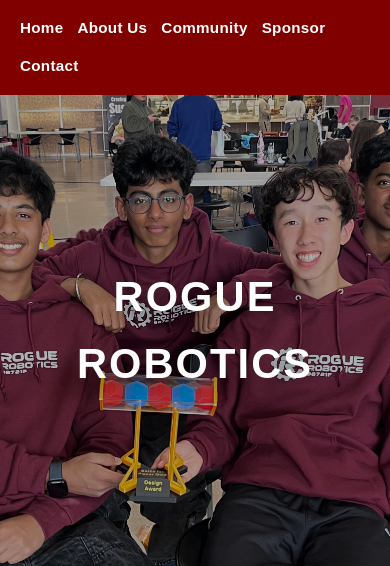
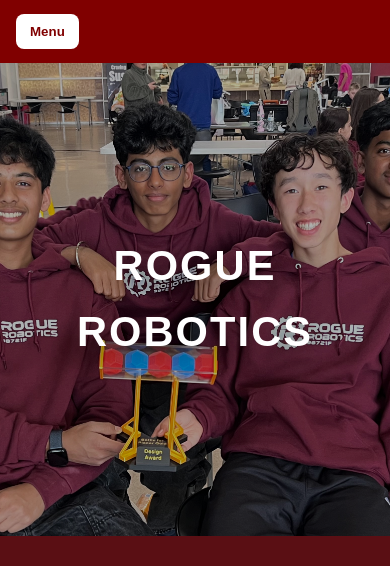
Before and after one commit to Person1782/rogueRoboticsWebsite, a Flask app: page / in a window 390 px wide. Shown: the top 566 px of the page. Run offline with Flask 3, Linux system fonts and the light colour scheme; some libraries are stand-ins or nearby versions.

Commit message:
made website responsive to different screen sizes

```diff
--- a/static/style.css
+++ b/static/style.css
@@ -1,3 +1,62 @@
+/* github copilot generated most of this code */
+
+/* Make nav links wrap cleanly and stay readable */
+nav {
+    display: flex;
+    align-items: center;
+    gap: 20px;
+    flex-wrap: wrap;
+    justify-content: flex-start;
+}
+
+nav a {
+    color: white;
+    text-decoration: none;
+    font-weight: bold;
+    font-size: 0.95rem;
+    letter-spacing: 0.02em;
+    white-space: nowrap;
+}
+
+/* Mobile/tablet fix */
+@media (max-width: 700px) {
+    nav {
+        padding: 14px 16px;
+        justify-content: center;
+        gap: 10px;
+    }
+
+    nav a {
+        font-size: 0.85rem;
+        white-space: normal;
+        text-align: center;
+        width: 100%;
+    }
+}
+
+.about-hero {
+    height: clamp(320px, 72vh, 700px);
+}
+
+.about-story-grid,
+.about-history-grid,
+.community-event-layout,
+.community-impact-grid {
+    display: grid;
+    grid-template-columns: repeat(auto-fit, minmax(280px, 1fr));
+    gap: 56px;
+}
+
+@media (max-width: 900px) {
+    .about-story-grid,
+    .about-history-grid,
+    .community-event-layout,
+    .community-impact-grid {
+        grid-template-columns: 1fr;
+    }
+}
+
+
 body {
     font-family: Arial, sans-serif;
     margin: 0;
@@ -607,3 +666,67 @@
 .contact-box button {
     margin-top: 12px;
 }
+
+nav {
+    background-color: maroon;
+    padding: 18px 32px;
+    display: flex;
+    align-items: center;
+    gap: 20px;
+    flex-wrap: wrap;
+    justify-content: flex-start;
+    position: relative;
+}
+
+.nav-links {
+    display: flex;
+    gap: 20px;
+    flex-wrap: wrap;
+}
+
+nav a {
+    color: white;
+    text-decoration: none;
+    font-weight: bold;
+    font-size: 0.95rem;
+    letter-spacing: 0.02em;
+}
+
+.nav-toggle {
+    display: none;
+    background: white;
+    color: maroon;
+    border: none;
+    border-radius: 8px;
+    padding: 10px 14px;
+    font-weight: bold;
+    cursor: pointer;
+}
+
+@media (max-width: 700px) {
+    nav {
+        padding: 14px 16px;
+        align-items: flex-start;
+    }
+
+    .nav-toggle {
+        display: inline-block;
+    }
+
+    .nav-links {
+        display: none;
+        width: 100%;
+        flex-direction: column;
+        gap: 10px;
+        padding-top: 12px;
+    }
+
+    .nav-links.open {
+        display: flex;
+    }
+
+    nav a {
+        width: 100%;
+        text-align: center;
+    }
+}
--- a/templates/base.html
+++ b/templates/base.html
@@ -8,15 +8,31 @@
 </head>
 <body>
     <nav>
-        <a href="{{ url_for('home') }}">Home</a>
-        <a href="{{ url_for('about') }}">About Us</a>
-        <a href="{{ url_for('community') }}">Community</a>
-        <a href="{{ url_for('sponsor') }}">Sponsor</a>
-        <a href="{{ url_for('contact') }}">Contact</a>
+        <button class="nav-toggle" aria-expanded="false" aria-controls="nav-links">
+            Menu
+        </button>
+        <div id="nav-links" class="nav-links">
+            <a href="{{ url_for('home') }}">Home</a>
+            <a href="{{ url_for('about') }}">About Us</a>
+            <a href="{{ url_for('community') }}">Community</a>
+            <a href="{{ url_for('sponsor') }}">Sponsor</a>
+            <a href="{{ url_for('contact') }}">Contact</a>
+        </div>
     </nav>
-
     <main>
         {% block content %}{% endblock %}
     </main>
+    <script>
+        const toggleButton = document.querySelector('.nav-toggle');
+        const navLinks = document.querySelector('.nav-links');
+
+        if (toggleButton && navLinks) {
+            toggleButton.addEventListener('click', () => {
+                const isOpen = navLinks.classList.toggle('open');
+                toggleButton.setAttribute('aria-expanded', String(isOpen));
+            });
+        }
+    </script>
+    <!-- github copilot generated this js-->
 </body>
 </html>
--- a/templates/community.html
+++ b/templates/community.html
@@ -193,8 +193,8 @@
                 <p>Programs focused on students in our area.</p>
             </div>
             <div class="impact-card">
-                <h3>STEM</h3>
-                <p>Hands-on learning beyond competition.</p>
+                <h3>90+</h3>
+                <p>Students inspired.</p>
             </div>
         </div>
     </div>
```
Also changed, not shown: README.md (added).
